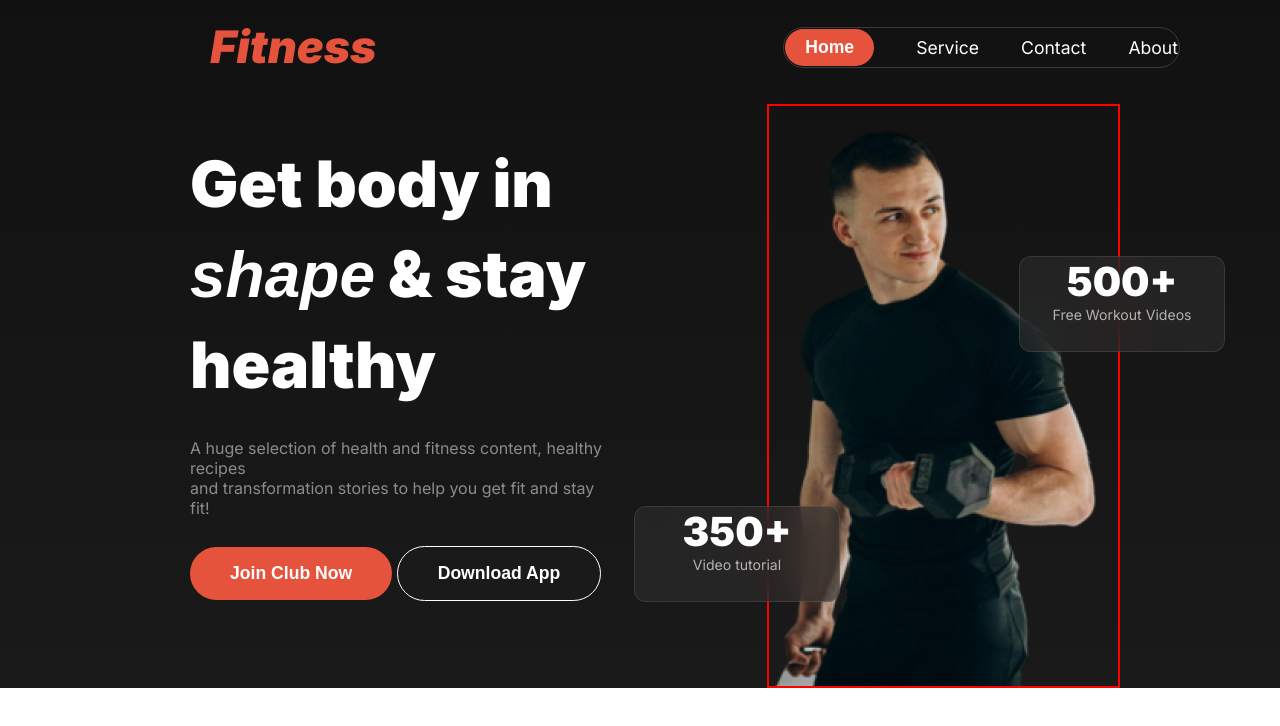
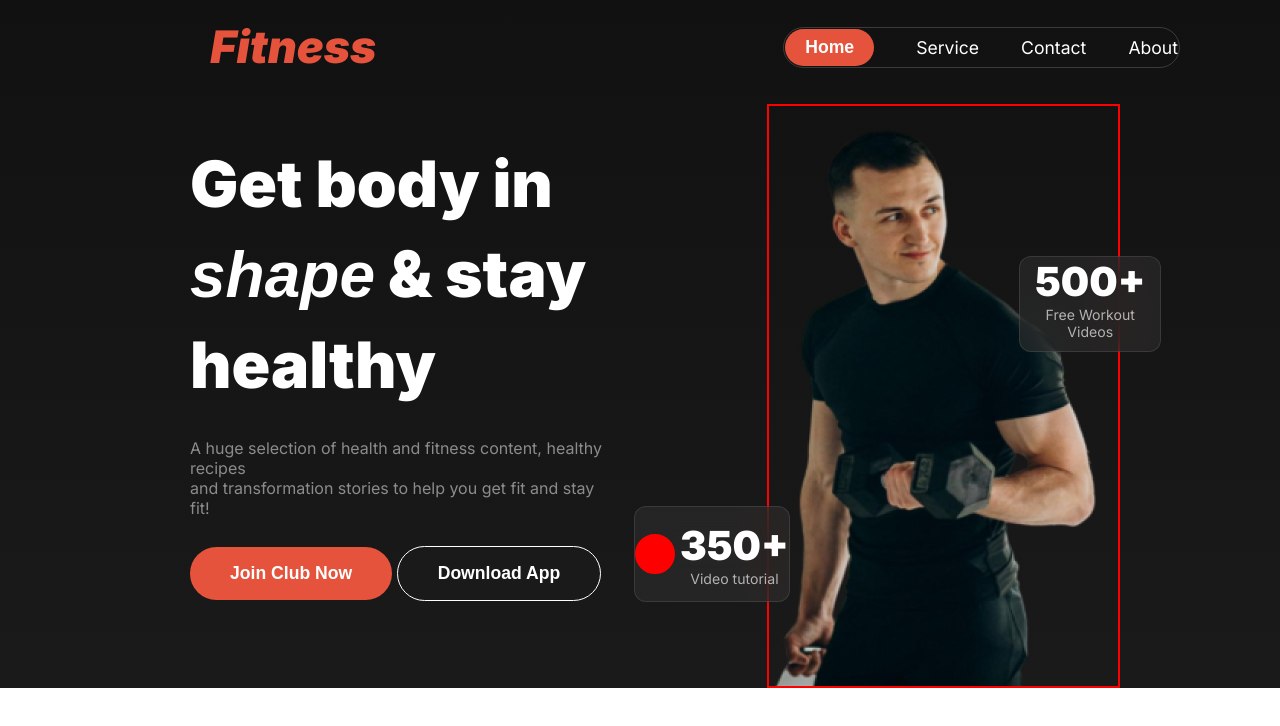
Before and after one commit to rashidul-islam9/assingment2-solution, a plain HTML site: page index.html in a window 1280 px wide. Drawn offline with Linux system fonts and the light colour scheme; a web font is replaced by a local one.

Commit message:
bug fixing

```diff
--- a/index.html
+++ b/index.html
@@ -44,8 +44,11 @@
               <p class="card1-des">Free Workout Videos</p>
             </div>
             <div class="card2">
-              <h1 class="card2-title">350+</h1>
+              <div class="red"></div>
+              <div>
+                <h1 class="card2-title">350+</h1>
               <p class="card2-des">Video tutorial</p>
+              </div>
             </div>
           </div>
 
--- a/styles/responsive.css
+++ b/styles/responsive.css
@@ -53,6 +53,7 @@
         height: 76px;
         margin-left: 150px;
         margin-top: 60px;
+        margin-right: 20%;
   }
   .card2{
     width: 160px;
--- a/styles/style.css
+++ b/styles/style.css
@@ -155,16 +155,16 @@ nav ul a {
   display: flex;
   border: 2px solid red;
   max-width: 50%;
-  position: relative
+  position: relative;;
 }
 
 .workout-pic{
-  position: relative;
+  /* position: relative; */
   overflow-x: hidden;
 }
 
 .card1{
-  width: 206px;
+  max-width: 100%;
   height: 96px;
   margin-left: 250px;
   margin-top: 150px;
@@ -177,6 +177,7 @@ nav ul a {
   justify-content: center;
   align-items: center;
   text-align: center;
+  padding: 0 15px;
 }
 .card1-title{
   color: white;
@@ -189,7 +190,7 @@ nav ul a {
 }
 
 .card2{
-  width: 206px;
+ max-width: 100%;
   height: 96px;
   margin-left: -135px;
   margin-top: 400px;
@@ -202,6 +203,7 @@ nav ul a {
   justify-content: center;
   align-items: center;
   text-align: center;
+  display: flex;
 }
 .card2-title{
   color: white;
@@ -212,7 +214,14 @@ nav ul a {
   font-size: 0.88rem;
   color: rgba(255, 255, 255, 0.65);
 }
-
+.red{
+  background-color: red;
+  width: 40px;
+  height: 40px;
+  border: 2px solid red;
+  border-radius: 20px;
+  margin-right: 5px;
+}
 /* habit part styles start here */
 
 .full{
```
